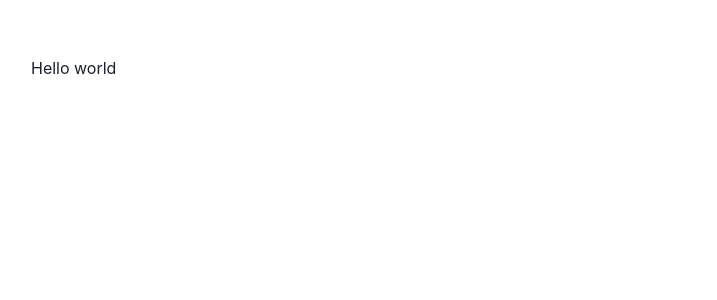
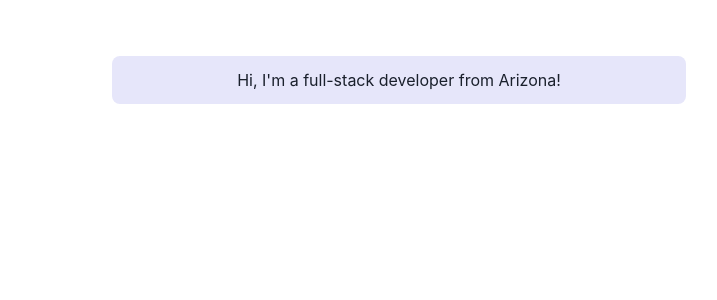
Before and after one commit to connorabernethy/portfolio, a Next.js app: page / in a window 1280 px wide. Shown: the top 300 px of the page, without its empty margins (241-958 px from the left). Built offline with nearby package versions, Linux system fonts and the light colour scheme.

Commit message:
Update to simple home page

```diff
--- a/pages/index.js
+++ b/pages/index.js
@@ -1,6 +1,12 @@
+import { Box, Container } from "@chakra-ui/react"
+
 const Page = () => {
     return (
-        <div>Hello world</div>
+        <Container>
+            <Box borderRadius="lg" bg='lavender' p={3} mb={6} align="center">
+                Hi, I&apos;m a full-stack developer from Arizona!
+            </Box>
+        </Container>
     )
 }
 
```
